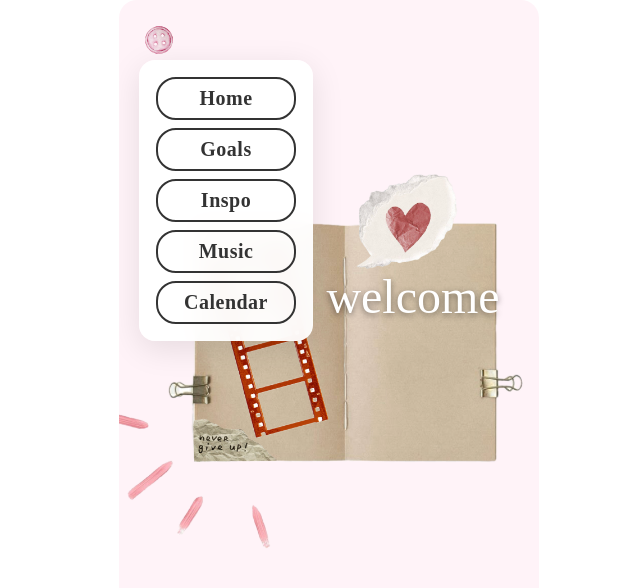
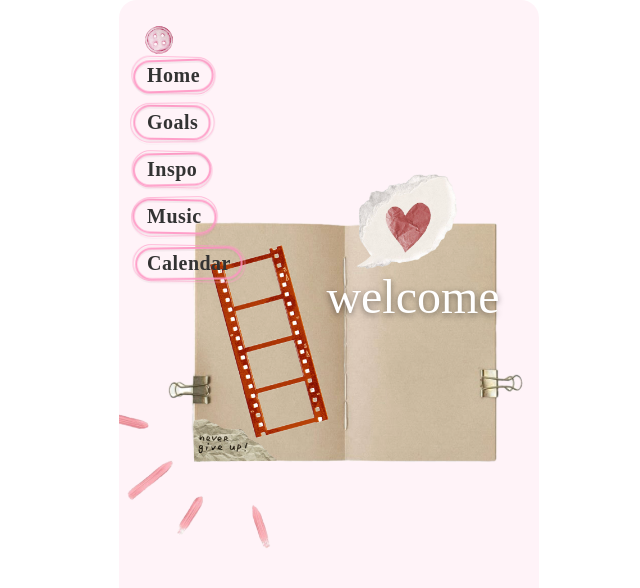
Before and after one commit to cady-kocanda/momenta, a React (Vite) app: page / in a window 1280 px wide. Both pictures are taken after a click on the button "Menu". Shown: the top 588 px of the page, without its empty margins (311-951 px from the left). Built offline with nearby package versions, Linux system fonts and the light colour scheme; no server answers; a web font is replaced by a local one.

Commit message:
menu circles

```diff
--- a/src/nav/MenuButton.tsx
+++ b/src/nav/MenuButton.tsx
@@ -38,7 +38,45 @@ export default function MenuButton() {
                 font-family: 'LiebeHeide', 'Caveat', cursive !important;
                 font-weight: 600 !important;
                 letter-spacing: 0.5px !important;
+                position: relative;
+                color: var(--text-dark);
+                padding: 4px 8px;
+                cursor: pointer;
+                text-align: center;
+                transition: none;
+                display: inline-block;
+                width: fit-content;
               }
+              .nav-item::before,
+              .nav-item::after {
+                content: '';
+                position: absolute;
+                inset: -1px -5px;
+                border: 2px solid var(--accent);
+                border-radius: 999px;
+                transform: rotate(-0.5deg);
+                opacity: 0.9;
+                pointer-events: none;
+                filter: drop-shadow(0 2px 0 rgba(0,0,0,0.05));
+              }
+              .nav-item::after {
+                inset: -3px -7px;
+                border-width: 1.6px;
+                transform: rotate(0.8deg) scale(1.01);
+                opacity: 0.6;
+              }
+              /* Handwritten variation per item */
+              .nav-item:nth-child(1)::before { transform: rotate(-2deg) scaleX(1.02) translateY(0.5px); }
+              .nav-item:nth-child(1)::after  { transform: rotate(1.4deg) scale(1.015) translateY(-0.4px); }
+              .nav-item:nth-child(2)::before { inset: -2px -6px; transform: rotate(0.8deg) scaleX(0.98) translateX(-0.5px); }
+              .nav-item:nth-child(2)::after  { inset: -4px -8px; transform: rotate(-0.6deg) scale(1.02); opacity: 0.55; }
+              .nav-item:nth-child(3)::before { inset: -1px -6px; border-width: 2.2px; transform: rotate(-1.2deg) scale(1.005); }
+              .nav-item:nth-child(3)::after  { inset: -3px -7px; transform: rotate(1.6deg) scale(1.01); }
+              .nav-item:nth-child(4)::before { inset: -2px -5px; transform: rotate(1.2deg) scaleX(1.04); }
+              .nav-item:nth-child(4)::after  { inset: -4px -7px; transform: rotate(-1.1deg) scale(1.02); }
+              .nav-item:nth-child(5)::before { inset: -1px -4px; transform: rotate(-0.8deg) scale(0.995); }
+              .nav-item:nth-child(5)::after  { inset: -3px -6px; transform: rotate(1.1deg) scale(1.008); }
+              /* No hover effects per design */
             `}
           </style>
           <nav
@@ -48,13 +86,13 @@ export default function MenuButton() {
               left: 20,
               display: 'flex',
               flexDirection: 'column',
-              gap: '8px',
-              padding: '16px',
-              background: 'rgba(255, 255, 255, 0.95)',
-              borderRadius: '16px',
-              boxShadow: '0 8px 32px rgba(0, 0, 0, 0.1)',
-              backdropFilter: 'blur(10px)',
-              border: '1px solid rgba(255, 255, 255, 0.2)',
+              gap: '16px',
+              padding: 0,
+              background: 'transparent',
+              borderRadius: 0,
+              boxShadow: 'none',
+              backdropFilter: 'none',
+              border: 'none',
               zIndex: 20,
               minWidth: '140px',
               transition: 'all 0.3s ease'
@@ -72,29 +110,8 @@ export default function MenuButton() {
                 onClick={() => handleNavClick(item.action)}
                 className="nav-item"
                 style={{
-                  padding: '8px 16px',
-                  borderRadius: '20px',
-                  border: '2px solid #333',
-                  background: 'transparent',
                   fontSize: '20px',
-                  color: '#333',
-                  cursor: 'pointer',
-                  textAlign: 'center',
-                  transition: 'all 0.2s ease',
-                  position: 'relative',
-                  overflow: 'hidden'
-                }}
-                onMouseEnter={(e) => {
-                  e.currentTarget.style.background = '#ff96c4'
-                  e.currentTarget.style.color = 'white'
-                  e.currentTarget.style.borderColor = '#ff96c4'
-                  e.currentTarget.style.transform = 'scale(1.05)'
-                }}
-                onMouseLeave={(e) => {
-                  e.currentTarget.style.background = 'transparent'
-                  e.currentTarget.style.color = '#333'
-                  e.currentTarget.style.borderColor = '#333'
-                  e.currentTarget.style.transform = 'scale(1)'
+                  overflow: 'visible'
                 }}
               >
                 {item.label}
```
